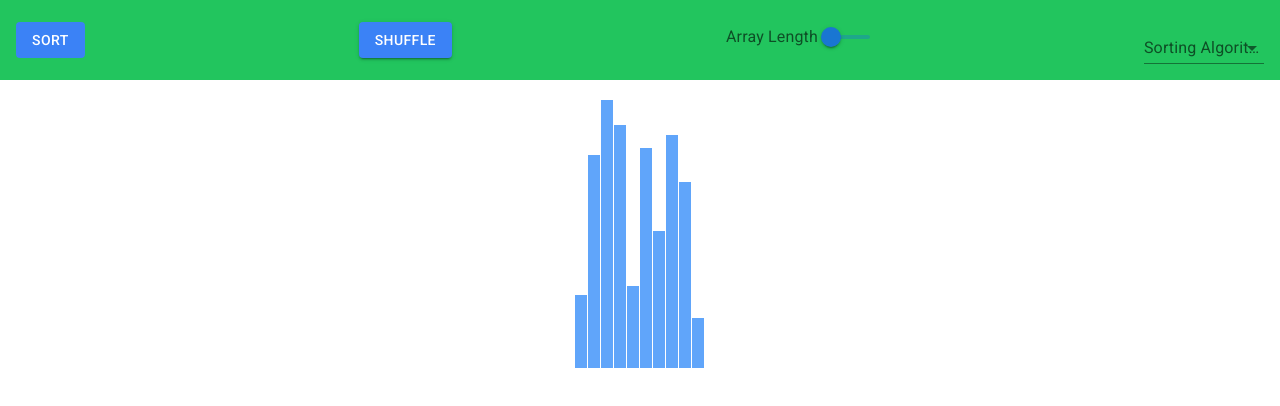
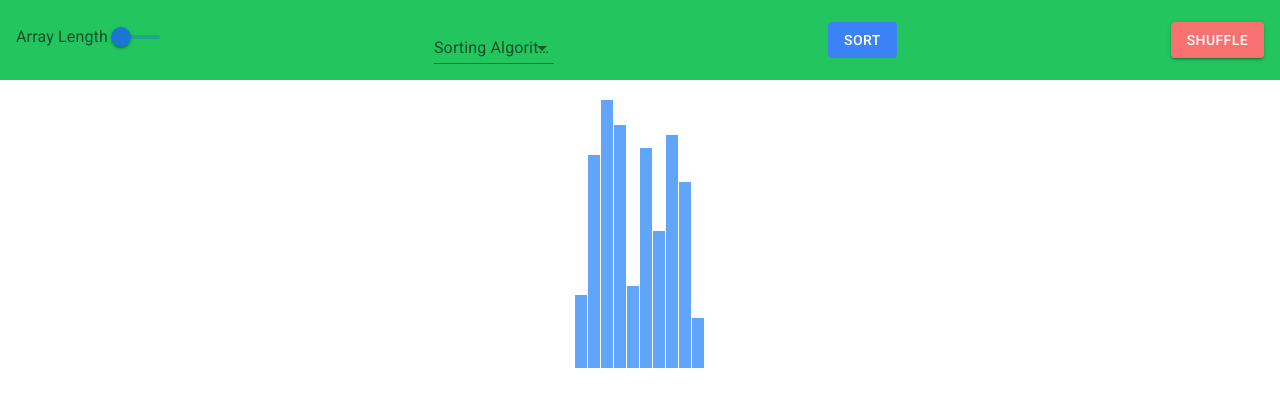
Before and after one commit to habibullah-rezaie/sorting-algorithm-visualizer, a React (Create React App) app: page / in a window 1280 px wide. Shown: the top 406 px of the page. Built offline with nearby package versions, Linux system fonts and the light colour scheme.

Commit message:
Relocate buttons

```diff
--- a/src/App.tsx
+++ b/src/App.tsx
@@ -208,23 +208,6 @@ function SortingForm({
 				}
 			}}
 		>
-			<Button
-				className="h-fit py-1 rounded-md to-blue-500"
-				variant="contained"
-				type="submit"
-				style={{ color: "white", backgroundColor: "#3b82f6" }}
-				disabled={disableSubmit || algo === ""}
-			>
-				Sort
-			</Button>
-			<Button
-				className="h-fit py-1 rounded-md to-blue-500"
-				variant="contained"
-				onClick={onShuffle}
-				style={{ color: "white", backgroundColor: "#3b82f6" }}
-			>
-				Shuffle
-			</Button>
 			<div className="w-fit flex flex-row space-x-3 items-center">
 				<Typography id="slider label" gutterBottom className={"text-black/60"}>
 					Array Length
@@ -261,6 +244,23 @@ function SortingForm({
 					<MenuItem value={"SELECTION_SORT"}>Selection Sort</MenuItem>
 				</Select>
 			</FormControl>
+			<Button
+				className="h-fit py-1 rounded-md"
+				variant="contained"
+				type="submit"
+				style={{ color: "white", backgroundColor: "#3b82f6" }}
+				disabled={disableSubmit || algo === ""}
+			>
+				Sort
+			</Button>
+			<Button
+				className="h-fit py-1 rounded-md"
+				variant="contained"
+				onClick={onShuffle}
+				style={{ color: "white", backgroundColor: "#f87171" }}
+			>
+				Shuffle
+			</Button>
 		</form>
 	);
 }
```
